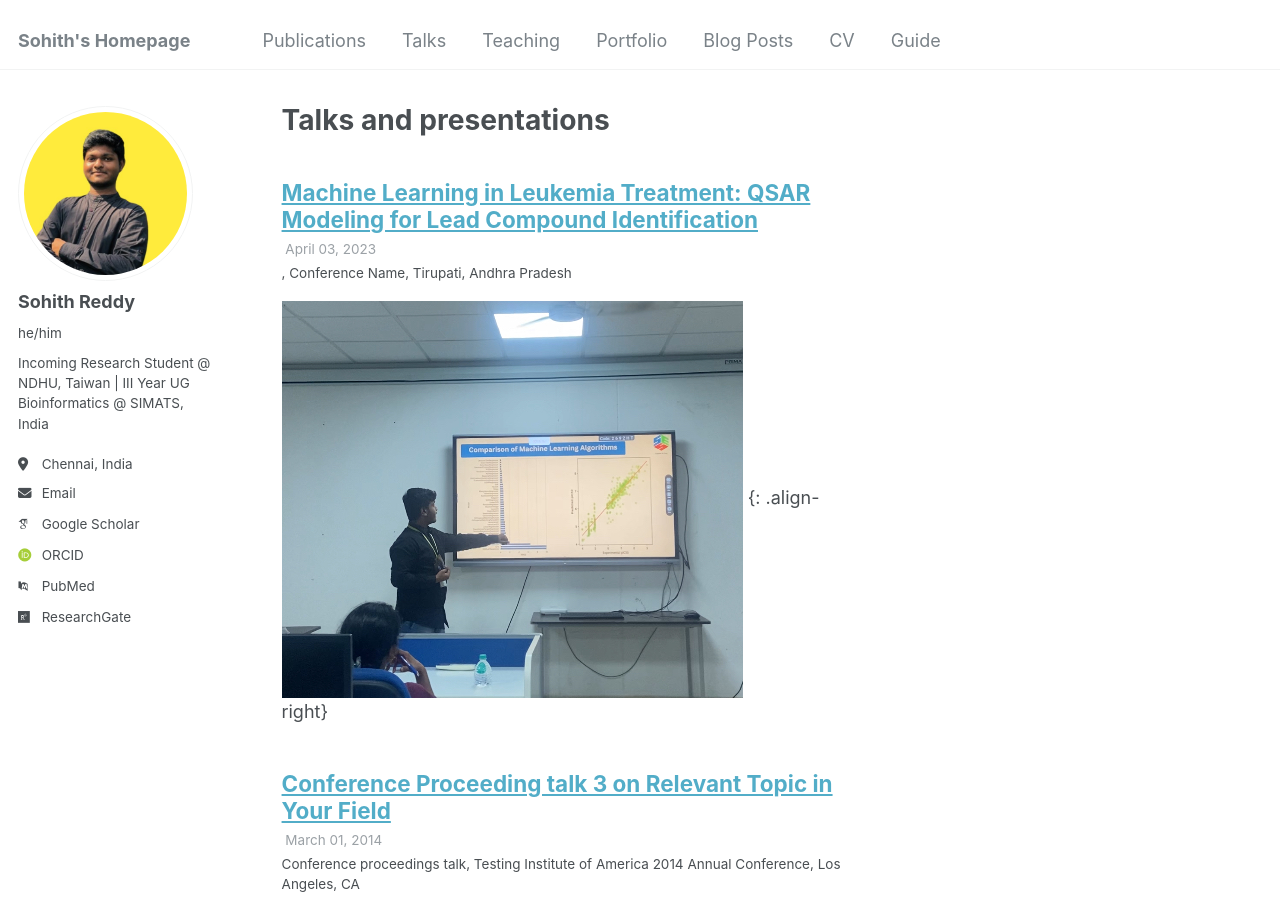
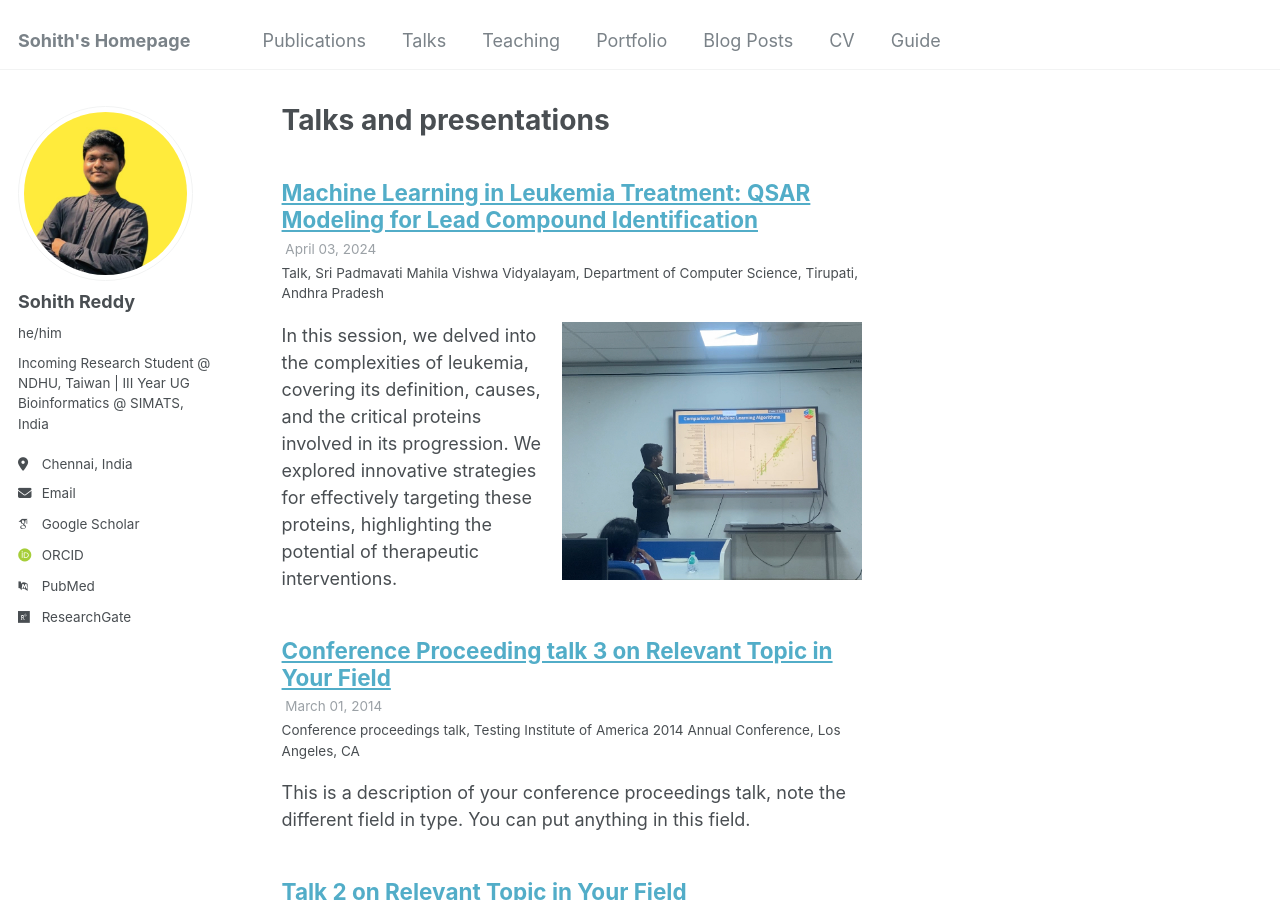
Before and after one commit to sohithpydev/sohith, a Jekyll site: the page built from _pages/talks.html, in a window 1280 px wide and 900 px high. Built offline with Jekyll 4.4.1, drawn with Linux system fonts in a browser that asks for light colours; some web fonts are replaced.

Commit message:
Update 2024-04-03.md

```diff
--- a/_talks/2024-04-03.md
+++ b/_talks/2024-04-03.md
@@ -1,12 +1,13 @@
 ---
 title: "Machine Learning in Leukemia Treatment: QSAR Modeling for Lead Compound Identification"
-date: April 03, 2023
-venue: "Conference Name"
+collection: talks
+type: "Talk"
+permalink: /talks/2024-04-03
+venue: "Sri Padmavati Mahila Vishwa Vidyalayam, Department of Computer Science"
+date: 2024-04-03
 location: "Tirupati, Andhra Pradesh"
 ---
-
-![conference](https://github.com/sohithpydev/sohith/blob/967636f88df6d2b42d40cc0c65ba0157a9af6948/images/conference_spmvv_3.jpg) {: .align-right}
-
+![talks](https://github.com/sohithpydev/sohith/blob/967636f88df6d2b42d40cc0c65ba0157a9af6948/images/conference_spmvv_3.jpg){: .align-right width="300px"}
 In this session, we delved into the complexities of leukemia, covering its definition, causes, and the critical proteins involved in its progression. We explored innovative strategies for effectively targeting these proteins, highlighting the potential of therapeutic interventions.
 
 A significant focus was placed on **Computational Drug Discovery (CDD)**, which plays a crucial role in identifying promising drug candidates for leukemia treatment. We examined how **Machine Learning (ML)** enhances CDD by improving predictive models and optimizing the drug design process, thus accelerating the journey from research to viable therapies.
```
